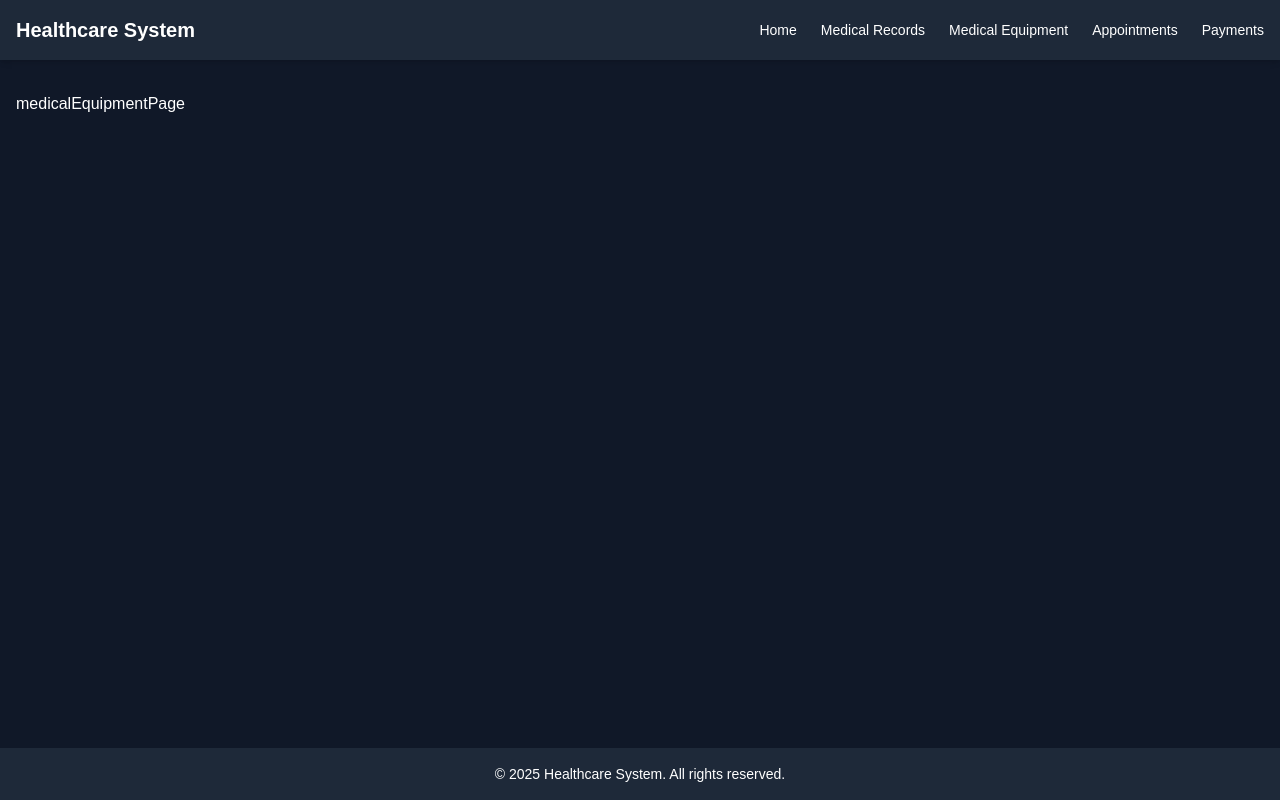
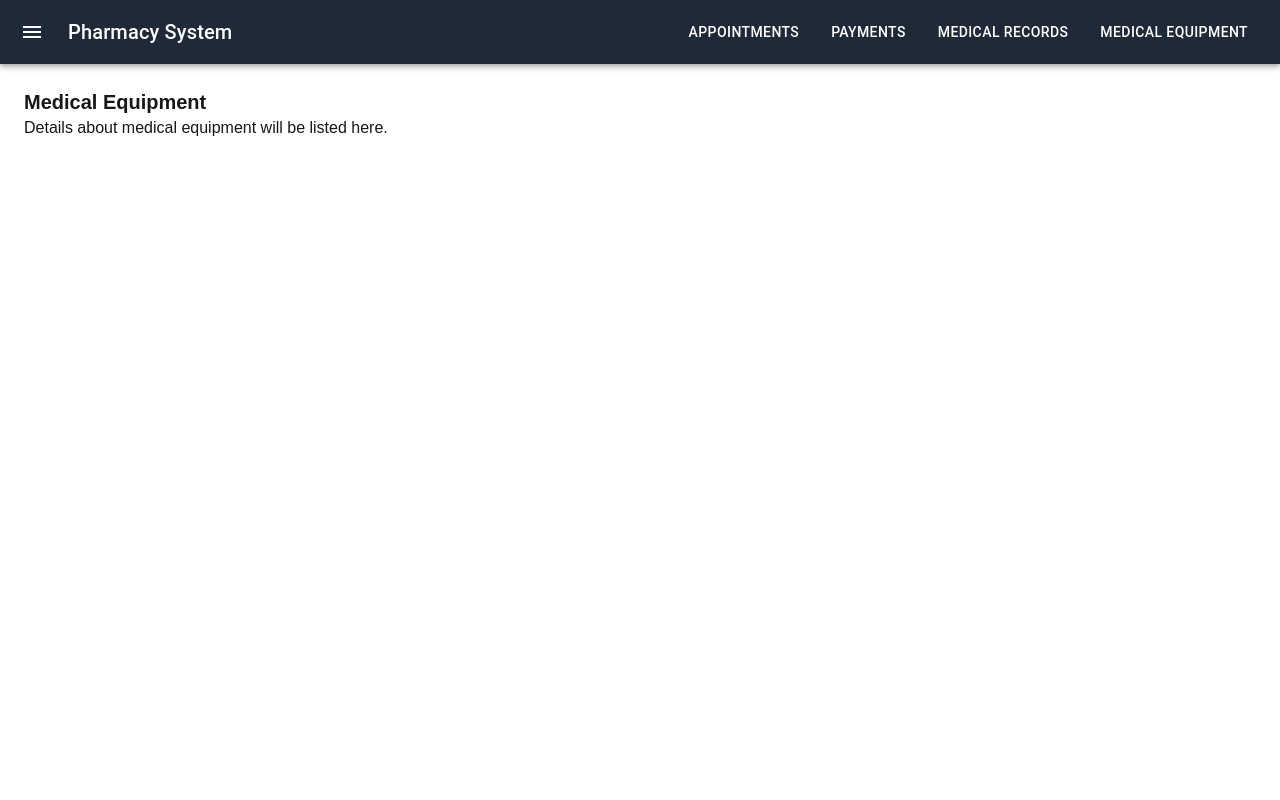
Before and after one commit to moshe4142/my-healthcare-system, a Next.js app: page /medicalEquipment in a window 1280 px wide. Both pictures are taken after typing "name@example.com", "Sample123" into the empty fields and a click on the button "Login". Built offline with nearby package versions, Linux system fonts and the light colour scheme.

Commit message:
infrastructure made

```diff
--- a/components/ButtonAppBar.tsx
+++ b/components/ButtonAppBar.tsx
@@ -1,29 +1,186 @@
-import { AppBar, Toolbar, IconButton, Typography, Button, Drawer } from '@mui/material';
-import { useState } from 'react';
+import React, { useState } from "react";
+import {
+  AppBar,
+  Toolbar,
+  IconButton,
+  Typography,
+  Drawer,
+  List,
+  ListItem,
+  ListItemIcon,
+  ListItemText,
+  Divider,
+  Box,
+  Button,
+} from "@mui/material";
+import MenuIcon from "@mui/icons-material/Menu";
+import CloseIcon from "@mui/icons-material/Close";
+import AccountCircleIcon from "@mui/icons-material/AccountCircle";
+import ContactMailIcon from "@mui/icons-material/ContactMail";
+import LogoutIcon from "@mui/icons-material/Logout";
+import { useRouter } from "next/router"; // Import useRouter
 
 const ButtonAppBar = () => {
-  const [drawerOpen, setDrawerOpen] = useState(false);
+  const [open, setOpen] = useState(false);
+  const router = useRouter();
+
+  const toggleDrawer = (state: boolean) => () => {
+    setOpen(state);
+  };
+
+  const handleNavigate = (path: string) => {
+    router.push(path);
+    setOpen(false);
+  };
+
+  const handleLogout = () => {
+    // Clear token/localStorage if needed
+    localStorage.removeItem("userToken"); // Make sure to remove the token from localStorage
+    router.push("/login"); // Navigate to the login page
+    setOpen(false);
+  };
 
   return (
-    <AppBar position="static" sx={{ backgroundColor: '#333', color: '#fff' }}>
-      <Toolbar>
-        <IconButton edge="start" color="inherit" onClick={() => setDrawerOpen(!drawerOpen)}>
-          {/* Icon for Drawer */}
+    <>
+      <AppBar position="static" sx={{ backgroundColor: "#1f2937" }}>
+        <Toolbar sx={{ display: "flex", justifyContent: "space-between" }}>
+          <IconButton
+            color="inherit"
+            edge="start"
+            onClick={toggleDrawer(true)}
+            sx={{ mr: 2 }}
+          >
+            <MenuIcon />
           </IconButton>
-        <Typography variant="h6" sx={{ flexGrow: 1 }}>
-          Pharmacy
+          <Typography variant="h6" noWrap component="div" sx={{ flexGrow: 1 }}>
+            <button
+              color="inherit"
+              onClick={() => router.push("/")}
+            >
+              Pharmacy System
+            </button>
           </Typography>
-        <Button color="inherit" href="/appointments">
+          {/* New Navigation Buttons */}
+          <Box sx={{ display: "flex", gap: 2 }}>
+            <Button
+              color="inherit"
+              onClick={() => router.push("/appointments")}
+              sx={{
+                ":hover": { backgroundColor: "#374151" },
+                transition: "background-color 0.3s ease",
+              }}
+            >
               Appointments
             </Button>
-        <Button color="inherit" href="/login">
-          Login
+            <Button
+              color="inherit"
+              onClick={() => router.push("/payments")}
+              sx={{
+                ":hover": { backgroundColor: "#374151" },
+                transition: "background-color 0.3s ease",
+              }}
+            >
+              Payments
             </Button>
+            <Button
+              color="inherit"
+              onClick={() => router.push("/medicalRecords")}
+              sx={{
+                ":hover": { backgroundColor: "#374151" },
+                transition: "background-color 0.3s ease",
+              }}
+            >
+              Medical Records
+            </Button>
+            <Button
+              color="inherit"
+              onClick={() => router.push("/medicalEquipment")}
+              sx={{
+                ":hover": { backgroundColor: "#374151" },
+                transition: "background-color 0.3s ease",
+              }}
+            >
+              Medical Equipment
+            </Button>
+          </Box>
         </Toolbar>
-      <Drawer open={drawerOpen} onClose={() => setDrawerOpen(false)}>
-        {/* Drawer content */}
+      </AppBar>
+
+      <Drawer
+        anchor="left"
+        open={open}
+        onClose={toggleDrawer(false)}
+        variant="temporary"
+        PaperProps={{
+          sx: {
+            backgroundColor: "#1f2937",
+            color: "white",
+            width: 260,
+            transition: "all 0.3s ease",
+            marginTop: 0,
+            marginLeft: 0,
+            borderRight: "1px solid #374151",
+          },
+        }}
+      >
+        {/* Close button */}
+        <Box sx={{ display: "flex", justifyContent: "flex-end", p: 2 }}>
+          <IconButton onClick={toggleDrawer(false)} sx={{ color: "white" }}>
+            <CloseIcon />
+          </IconButton>
+        </Box>
+
+        <Divider sx={{ backgroundColor: "gray", marginBottom: 2 }} />
+
+        {/* Navigation buttons */}
+        <List>
+          <ListItem
+            button
+            onClick={() => handleNavigate("/profile")}
+            sx={{
+              cursor: "pointer",
+              ":hover": { backgroundColor: "#374151" },
+              transition: "background-color 0.3s ease",
+            }}
+          >
+            <ListItemIcon sx={{ color: "white" }}>
+              <AccountCircleIcon />
+            </ListItemIcon>
+            <ListItemText primary="Profile" />
+          </ListItem>
+
+          <ListItem
+            button
+            onClick={() => handleNavigate("/contact")}
+            sx={{
+              cursor: "pointer",
+              ":hover": { backgroundColor: "#374151" },
+              transition: "background-color 0.3s ease",
+            }}
+          >
+            <ListItemIcon sx={{ color: "white" }}>
+              <ContactMailIcon />
+            </ListItemIcon>
+            <ListItemText primary="Contact" />
+          </ListItem>
+
+          <ListItem
+            button
+            onClick={handleLogout}
+            sx={{
+              cursor: "pointer",
+              ":hover": { backgroundColor: "#374151" },
+              transition: "background-color 0.3s ease",
+            }}
+          >
+            <ListItemIcon sx={{ color: "white" }}>
+              <LogoutIcon />
+            </ListItemIcon>
+            <ListItemText primary="Logout" />
+          </ListItem>
+        </List>
       </Drawer>
-    </AppBar>
+    </>
   );
 };
 
--- a/components/Layout.tsx
+++ b/components/Layout.tsx
@@ -1,36 +1,19 @@
-import React, { ReactNode } from 'react';
-import Link from 'next/link';
+import React from 'react';
+import { Box, Toolbar } from '@mui/material';
+import ButtonAppBar from './ButtonAppBar';
 
-type LayoutProps = {
-  children: ReactNode;
-};
+interface LayoutProps {
+  children: React.ReactNode;
+}
 
 const Layout = ({ children }: LayoutProps) => {
   return (
-    <div className="min-h-screen bg-gray-900 text-white flex flex-col">
-      {/* Navbar */}
-      <nav className="bg-gray-800 p-4 flex justify-between items-center shadow-md">
-        <div className="text-xl font-bold">Healthcare System</div>
-        <div className="space-x-6 text-sm font-medium">
-          <Link href="/" className="hover:text-green-400">Home</Link>
-          <Link href="/medicalRecords" className="hover:text-green-400">Medical Records</Link>
-          <Link href="/medicalEquipment" className="hover:text-green-400">Medical Equipment</Link>
-          <Link href="/appointments" className="hover:text-green-400">Appointments</Link>
-          <Link href="/payments" className="hover:text-green-400">Payments</Link>
-          {/* <Link href="/login" className="hover:text-green-400">Login</Link> */}
-        </div>
-      </nav>
-
-      {/* Main Content */}
-      <main className="flex-1 container mx-auto px-4 py-8">
+    <>
+      <ButtonAppBar />
+      <Box component="main" sx={{ flexGrow: 1,  }}>
         {children}
-      </main>
-
-      {/* Footer */}
-      <footer className="bg-gray-800 text-center text-sm p-4 mt-8">
-        &copy; {new Date().getFullYear()} Healthcare System. All rights reserved.
-      </footer>
-    </div>
+      </Box>
+    </>
   );
 };
 
--- a/components/NavBar.tsx
+++ b/components/NavBar.tsx
@@ -1,37 +1,53 @@
-import Link from 'next/link';
+import React from 'react';
+import AppBar from '@mui/material/AppBar';
+import Toolbar from '@mui/material/Toolbar';
+import IconButton from '@mui/material/IconButton';
+import MenuIcon from '@mui/icons-material/Menu';
+import Typography from '@mui/material/Typography';
+import { Box, Button } from '@mui/material';
 import { useRouter } from 'next/router';
 
-const NavBar = () => {
+interface NavBarProps {
+  onMenuClick: () => void;
+}
+
+const NavBar = ({ onMenuClick }: NavBarProps) => {
   const router = useRouter();
 
-  const navItems = [
-    { label: 'Home', href: '/' },
-    { label: 'Medical Records', href: '/medicalRecords' },
-    { label: 'Medical Equipment', href: '/medicalEquipment' },
-    { label: 'Appointments', href: '/appointments' },
-    { label: 'Payments', href: '/payments' },
-    { label: 'Login', href: '/login' },
-  ];
+  return (
+    <AppBar
+      position="fixed"
+      sx={{
+        backgroundColor: '#1f2937', // צבע כהה (gray-800)
+        zIndex: (theme) => theme.zIndex.drawer + 1,
+      }}
+    >
+      <Toolbar sx={{ display: 'flex', justifyContent: 'space-between' }}>
+        {/* המבורגר בצד שמאל */}
+        <IconButton
+          color="inherit"
+          edge="start"
+          onClick={onMenuClick}
+          sx={{ mr: 2 }}
+        >
+          <MenuIcon />
+        </IconButton>
 
-  return (
-    <nav className="bg-gray-800 text-white shadow-md">
-      <div className="container mx-auto px-4 py-4 flex justify-between items-center">
-        <h1 className="text-lg font-bold text-green-400">Healthcare System</h1>
-        <div className="space-x-6 text-sm font-medium">
-          {navItems.map((item) => (
-            <Link key={item.href} href={item.href}>
-              <span
-                className={`cursor-pointer hover:text-green-400 transition-colors ${
-                  router.pathname === item.href ? 'text-green-400 underline' : ''
-                }`}
-              >
-                {item.label}
-              </span>
-            </Link>
-          ))}
-        </div>
-      </div>
-    </nav>
+        {/* כותרת */}
+        <Typography variant="h6" noWrap component="div" sx={{ flexGrow: 1 }}>
+          Pharmacy System
+        </Typography>
+
+        {/* כפתורי ניווט */}
+        <Box sx={{ display: 'flex', gap: 2 }}>
+          <Button color="inherit" onClick={() => router.push('/')}>Home</Button>
+          <Button color="inherit" onClick={() => router.push('/appointments')}>Appointments</Button>
+          <Button color="inherit" onClick={() => router.push('/payments')}>Payments</Button>
+          <Button color="inherit" onClick={() => router.push('/medicalRecords')}>Medical Records</Button>
+          <Button color="inherit" onClick={() => router.push('/medicalEquipment')}>Medical Equipment</Button>
+        </Box>
+      </Toolbar>
+    </AppBar>
   );
 };
 
--- a/package.json
+++ b/package.json
@@ -11,6 +11,7 @@
   "dependencies": {
     "@emotion/react": "^11.14.0",
     "@emotion/styled": "^11.14.0",
+    "@mui/icons-material": "^6.4.1",
     "@mui/material": "^6.4.6",
     "next": "15.2.0",
     "react": "^19.0.0",
--- a/pages/_app.tsx
+++ b/pages/_app.tsx
@@ -2,13 +2,13 @@ import type { AppProps } from 'next/app';
 import { ThemeProvider } from '../context/ThemeContext';
 import '../styles/globals.css';
 import AuthGuard from '../components/AuthGuard';
-import Layout from '../components/Layout'; // ADD THIS
+import Layout from '../components/Layout'; // <-- Bring it back!
 
 export default function MyApp({ Component, pageProps }: AppProps) {
   return (
     <ThemeProvider>
       <AuthGuard>
-        <Layout> {/* WRAP EVERYTHING IN LAYOUT */}
+        <Layout> {/* WRAP all pages inside Layout */}
           <Component {...pageProps} />
         </Layout>
       </AuthGuard>
--- a/pages/appointments.tsx
+++ b/pages/appointments.tsx
@@ -1,12 +1,8 @@
 import React, { useState, useEffect } from 'react';
-
-type Appointment = {
-  date: string;
-  time: string;
-};
+import { Box, Button, TextField, Typography } from '@mui/material';
 
 const AppointmentsPage = () => {
-  const [appointments, setAppointments] = useState<Appointment[]>([]);
+  const [appointments, setAppointments] = useState<any[]>([]);
   const [selectedDate, setSelectedDate] = useState<string>('');
   const [selectedTime, setSelectedTime] = useState<string>('');
 
@@ -17,17 +13,14 @@ const AppointmentsPage = () => {
     }
   }, []);
 
-  const saveAppointments = (items: Appointment[]) => {
+  const saveAppointments = (items: any[]) => {
     setAppointments(items);
     localStorage.setItem('appointments', JSON.stringify(items));
   };
 
   const handleAppointment = () => {
     if (!selectedDate || !selectedTime) return;
-    const newAppointment: Appointment = {
-      date: new Date(selectedDate).toDateString(),
-      time: selectedTime,
-    };
+    const newAppointment = { date: new Date(selectedDate).toDateString(), time: selectedTime };
     const updated = [...appointments, newAppointment];
     saveAppointments(updated);
     setSelectedDate('');
@@ -40,61 +33,58 @@ const AppointmentsPage = () => {
   };
 
   return (
-    <div className="min-h-screen bg-gray-900 text-white p-6">
-      <div className="bg-gray-800 p-6 rounded-lg shadow w-full max-w-md mx-auto">
-        <h3 className="text-xl font-semibold mb-4">📅 Book a New Appointment</h3>
+    <Box sx={{ minHeight: '100vh', bgcolor: 'background.default', padding: 3 }}>
+      <Box sx={{ bgcolor: 'background.paper', p: 3, borderRadius: 2, boxShadow: 3 }}>
+        <Typography variant="h5" gutterBottom>📅 Book a New Appointment</Typography>
 
-        <div className="mb-4">
-          <label className="block mb-1 text-white">Date</label>
-          <input
+        <TextField
           type="date"
           value={selectedDate}
           onChange={(e) => setSelectedDate(e.target.value)}
-            className="w-full p-2 rounded bg-gray-700 text-white appearance-none focus:outline-none focus:ring-2 focus:ring-green-500"
+          label="Select Date"
+          fullWidth
+          sx={{ mb: 2 }}
         />
-        </div>
-
-        <div className="mb-4">
-          <label className="block mb-1 text-white">Time</label>
-          <input
+        <TextField
           type="time"
           value={selectedTime}
           onChange={(e) => setSelectedTime(e.target.value)}
-            className="w-full p-2 rounded bg-gray-700 text-white appearance-none focus:outline-none focus:ring-2 focus:ring-green-500"
+          label="Select Time"
+          fullWidth
+          sx={{ mb: 2 }}
         />
-        </div>
-
-        <button
+        <Button
+          variant="contained"
+          color="primary"
           onClick={handleAppointment}
-          className="bg-green-500 hover:bg-green-400 text-white font-semibold py-2 px-4 rounded w-full transition"
+          fullWidth
+          sx={{ mb: 2 }}
         >
           ➕ Book Appointment
-        </button>
+        </Button>
 
-        <div className="mt-8">
-          <h3 className="text-lg font-semibold mb-2">📖 Your Appointments</h3>
-          <ul className="space-y-2">
-            {appointments.length === 0 && (
-              <li className="text-gray-400">No appointments yet.</li>
-            )}
+        <Box>
+          <Typography variant="h6">📖 Your Appointments</Typography>
+          {appointments.length === 0 ? (
+            <Typography color="text.secondary">No appointments yet.</Typography>
+          ) : (
+            <Box>
               {appointments.map((a, index) => (
-              <li
-                key={index}
-                className="flex justify-between items-center bg-gray-700 p-2 rounded"
-              >
-                <span>{a.date} at {a.time}</span>
-                <button
+                <Box key={index} sx={{ display: 'flex', justifyContent: 'space-between', alignItems: 'center', bgcolor: 'background.default', p: 2, borderRadius: 1, mb: 1 }}>
+                  <Typography>{a.date} at {a.time}</Typography>
+                  <Button
                     onClick={() => handleRemove(index)}
-                  className="text-white hover:text-red-400 text-sm transition"
+                    color="error"
                   >
                     ✖
-                </button>
-              </li>
+                  </Button>
+                </Box>
               ))}
-          </ul>
-        </div>
-      </div>
-    </div>
+            </Box>
+          )}
+        </Box>
+      </Box>
+    </Box>
   );
 };
 
--- a/pages/index.tsx
+++ b/pages/index.tsx
@@ -1,16 +1,13 @@
-// pages/index.tsx
-import React from 'react';
-import { Container, Typography } from '@mui/material';
+import { useRouter } from 'next/router';
 
-export default function Home() {
+const HomePage = () => {
+  const router = useRouter();
+  console.log(router.pathname); // ייתן לך את הנתיב הנוכחי
   return (
-    <Container>
-      <Typography variant="h4" sx={{ marginTop: 4 }}>
-        Welcome to the Pharmacy Home Page
-      </Typography>
-      <Typography sx={{ mt: 2 }}>
-        Find all the products and services you need for your health and wellness.
-      </Typography>
-    </Container>
+    <div>
+      <h1>Welcome to the Pharmacy System</h1>
+    </div>
   );
-}
+};
+
+export default HomePage;
--- a/pages/medicalEquipment.tsx
+++ b/pages/medicalEquipment.tsx
@@ -1,12 +1,15 @@
-import React, { useState, useEffect } from 'react';
+import React from 'react';
+import ButtonAppBar from '../components/ButtonAppBar';
 
-const medicalEquipmentPage = () => {
-
-
+const MedicalEquipmentPage = () => {
   return (
-   <>
-   <h1>medicalEquipmentPage</h1></>
-  )
+    <>
+      <div className="p-6">
+        <h1 className="text-xl font-semibold">Medical Equipment</h1>
+        <p>Details about medical equipment will be listed here.</p>
+      </div>
+    </>
+  );
 };
 
-export default medicalEquipmentPage;
+export default MedicalEquipmentPage;
--- a/pages/medicalRecords.tsx
+++ b/pages/medicalRecords.tsx
@@ -1,12 +1,15 @@
-import React, { useState, useEffect } from 'react';
+import React from 'react';
+import { Box, Typography } from '@mui/material';
 
-const medicalRecordsPage = () => {
-
-
+const MedicalRecordsPage = () => {
   return (
-   <>
-   <h1>medicalRecordsPage</h1></>
-  )
+    <Box sx={{ minHeight: '100vh', bgcolor: 'background.default', padding: 3 }}>
+      <Typography variant="h4" sx={{ fontWeight: 600 }}>📂 Medical Records</Typography>
+      <Typography sx={{ mt: 2 }}>
+        Manage and view your personal medical records here.
+      </Typography>
+    </Box>
+  );
 };
 
-export default medicalRecordsPage;
+export default MedicalRecordsPage;
--- a/styles/globals.css
+++ b/styles/globals.css
@@ -22,3 +22,8 @@ body {
   background: var(--background);
   font-family: Arial, Helvetica, sans-serif;
 }
+html, body {
+  margin: 0;
+  padding: 0;
+  box-sizing: border-box;
+}
```
Also changed, not shown: pages/payments.tsx (+11 -8 lines), 1 other file (tests, documents, lock files or other folders). Lines whose indentation alone changed are shown as unchanged.
